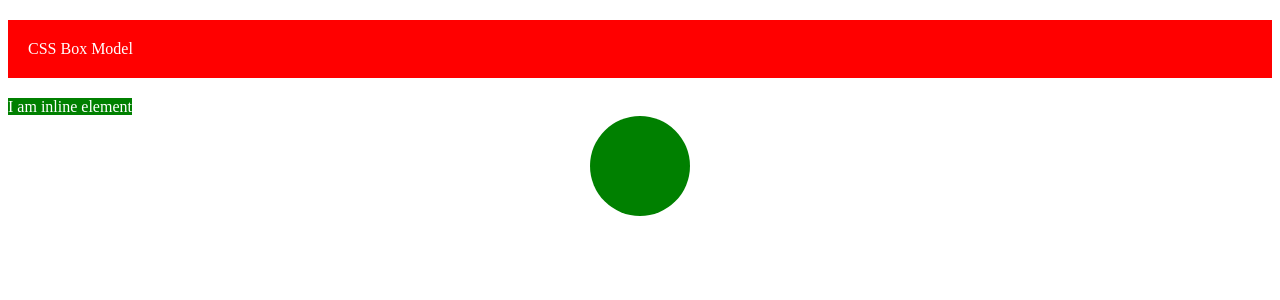
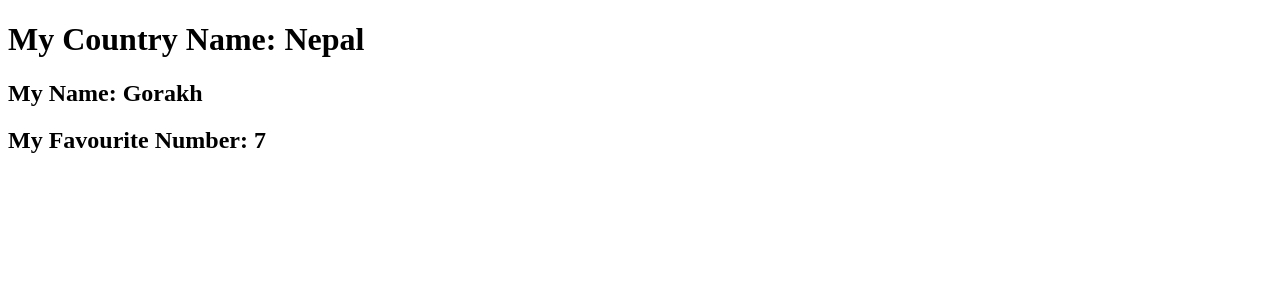
Before and after one commit to shahisachin917/Assignment1, a React (Create React App) app in the folder create-react-app/: page / in a window 1280 px wide. Shown: the top 300 px of the page. Built offline with nearby package versions, Linux system fonts and the light colour scheme.

Commit message:
creating variable with javascript

```diff
--- a/create-react-app/src/App.js
+++ b/create-react-app/src/App.js
@@ -2,11 +2,15 @@ import React from "react";
 import "./App.css";
 
 function App() {
+  const myCountry = "Nepal";
+  const myName = "Gorakh";
+  const favNumber = 7;
+
   return (
     <>
-      <div className="box">CSS Box Model</div>
-      <span>I am inline element</span>
-      <div className="square"></div>
+      <h1>My Country Name: {myCountry}</h1>
+      <h2>My Name: {myName}</h2>
+      <h2>My Favourite Number: {favNumber}</h2>
     </>
   );
 }
```
